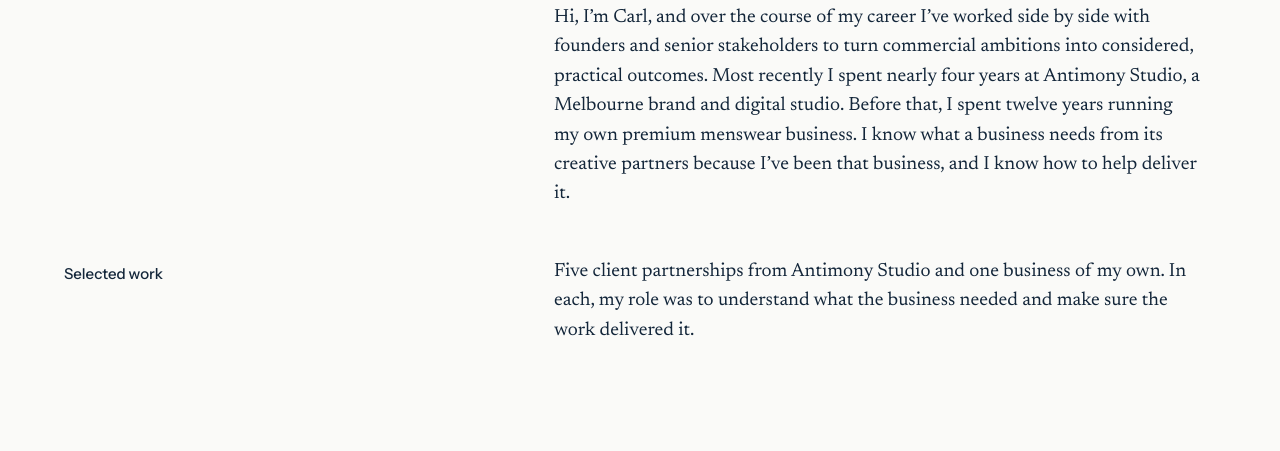
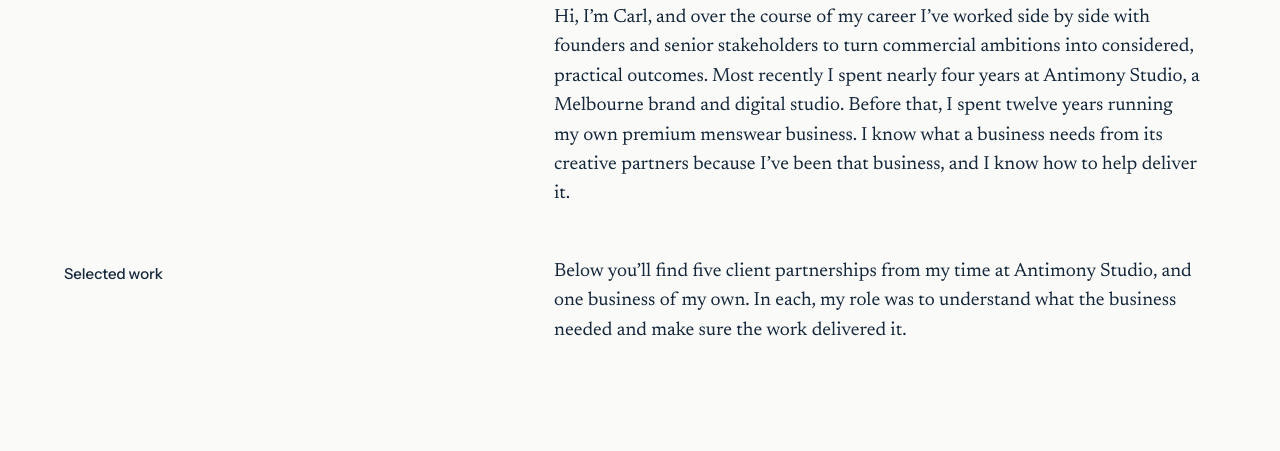
Before and after one commit to cn-bit/portfolio, a plain HTML site: page index.html in a window 1280 px wide. Shown: the part 669-1120 px from the top of the page. Drawn offline with Linux system fonts and the light colour scheme.

Commit message:
Home: friendlier introduction to the projects
Co-Authored-By: Claude Opus 5.5 <noreply@anthropic.com>
Claude-Session: https://claude.ai/code/session_01VXDo3XZFgoZUnh3Wfa2kwx

```diff
--- a/index.html
+++ b/index.html
@@ -59,7 +59,7 @@
     <section class="work-index" id="work" aria-labelledby="work-title">
       <div class="work-intro">
         <h2 id="work-title">Selected work</h2>
-        <p>Five client partnerships from Antimony Studio and one business of my own. In each, my role was to understand what the business needed and make sure the work delivered it.</p>
+        <p>Below you&rsquo;ll find five client partnerships from my time at Antimony Studio, and one business of my own. In each, my role was to understand what the business needed and make sure the work delivered it.</p>
       </div>
 
       <article class="project" id="rt-edgar">
```
